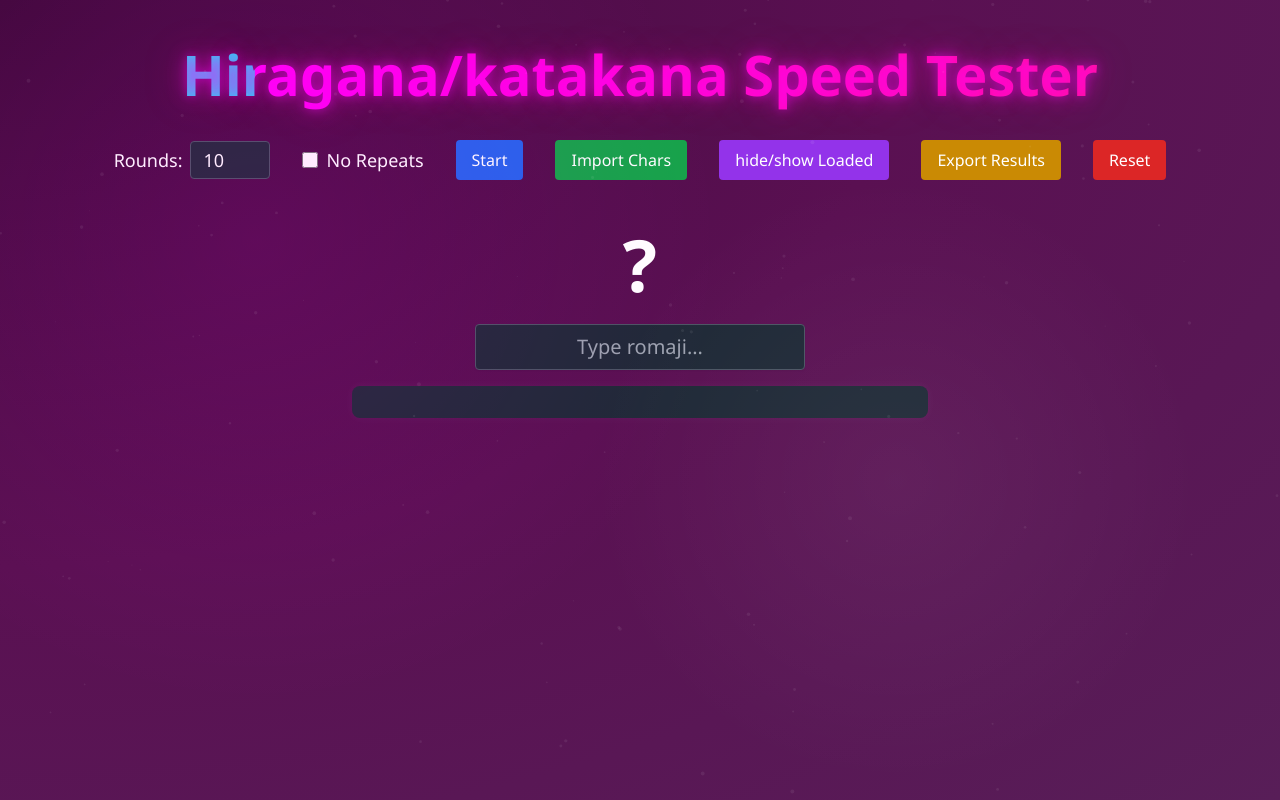
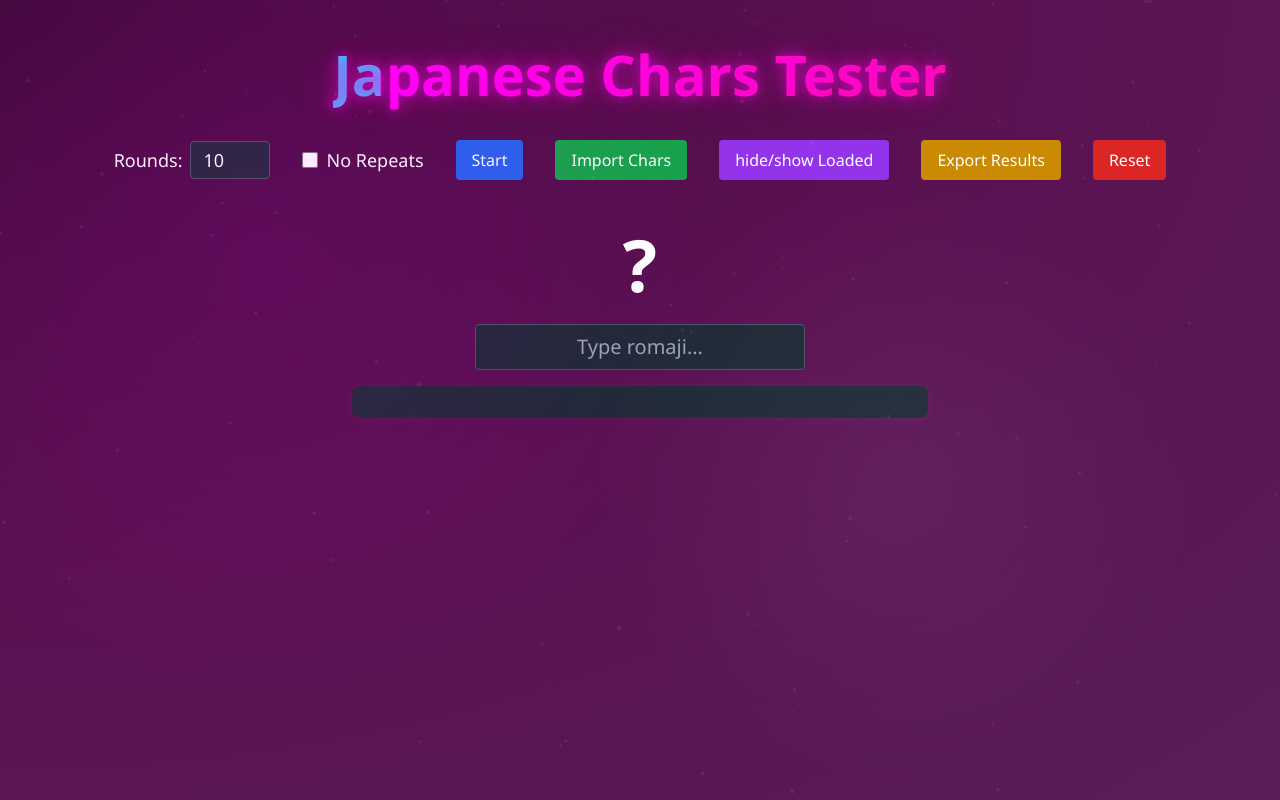
Before and after one commit to MikaLorielle/SJT, a plain HTML site: page index.html in a window 1280 px wide. Drawn offline with nearby package versions, Linux system fonts and the light colour scheme.

Commit message:
Update index.html

```diff
--- a/index.html
+++ b/index.html
@@ -7,13 +7,13 @@
   <meta name="apple-mobile-web-app-capable" content="yes">
   <meta name="apple-mobile-web-app-status-bar-style" content="black-translucent">
 
-  <title>Hiragana/katakana Speed Tester</title>
+  <title>Japanese Chars Tester</title>
   <script src="https://cdn.tailwindcss.com"></script>
   <script src="https://cdn.jsdelivr.net/npm/chart.js"></script>
 </head>
 <body class="text-white min-h-screen flex flex-col items-center p-8">
 
-  <h1 class="glow-title font-bold mb-6">Hiragana/katakana Speed Tester</h1>
+  <h1 class="glow-title font-bold mb-6">Japanese Chars Tester</h1>
   <style>
     body {
       margin: 0;
```
